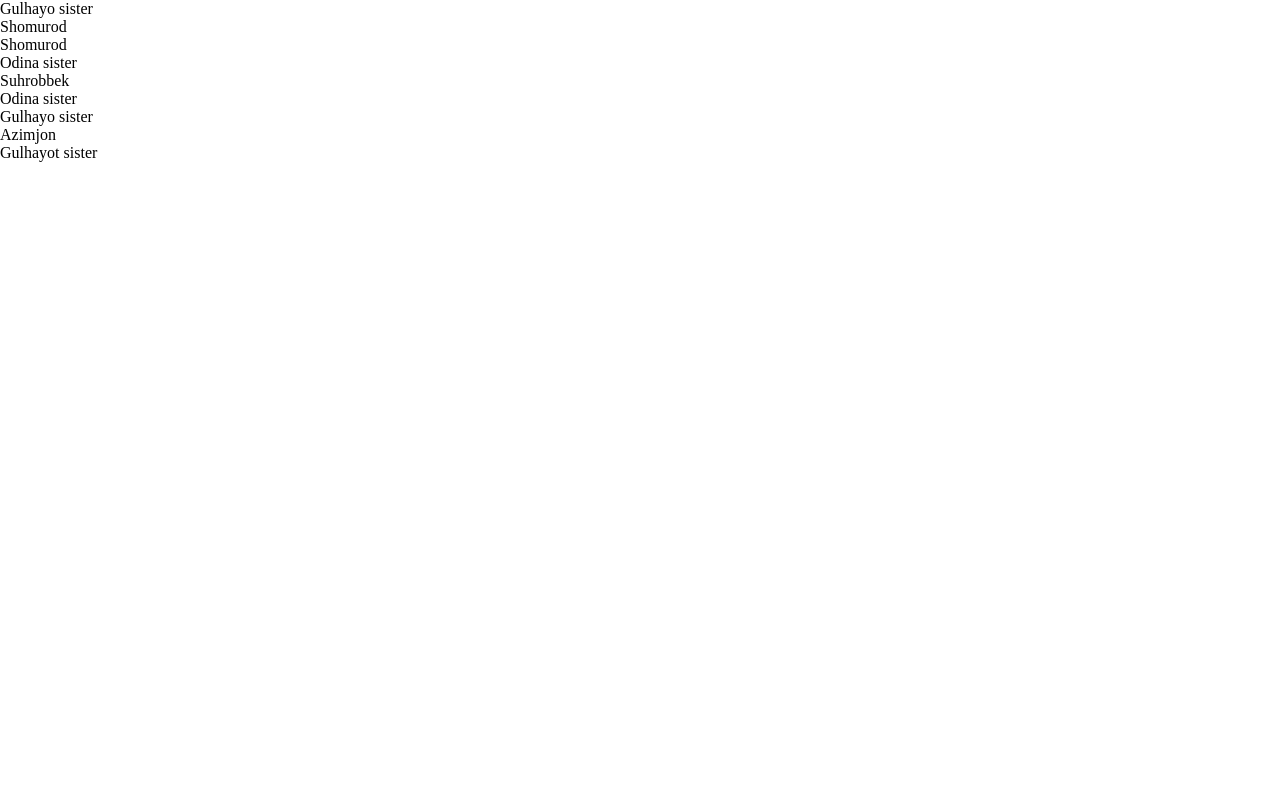
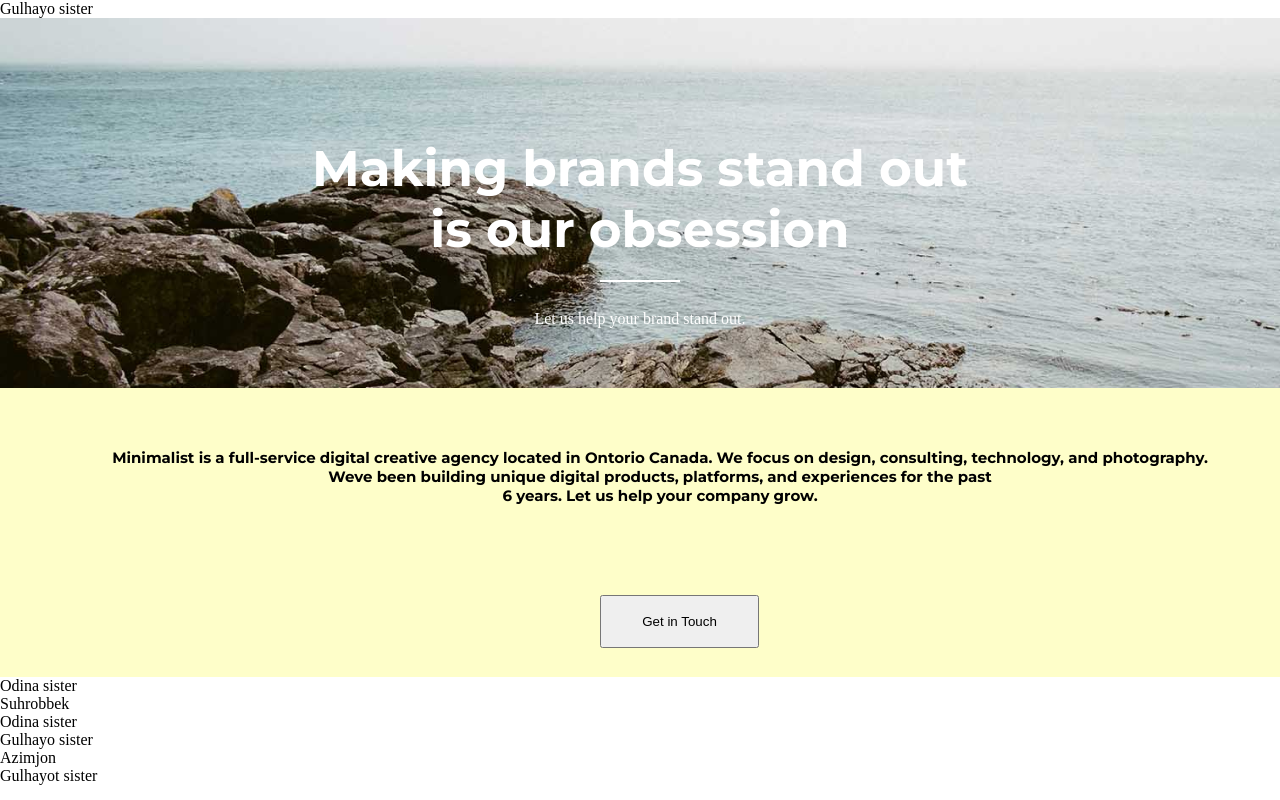
Before and after one commit to azimjonking/Minimal, a plain HTML site: page index.html in a window 1280 px wide. Drawn offline with Linux system fonts and the light colour scheme.

Commit message:
home section is done

```diff
--- a/index.html
+++ b/index.html
@@ -1,5 +1,6 @@
 <!DOCTYPE html>
 <html lang="en">
+
 <head>
   <meta charset="UTF-8">
   <meta http-equiv="X-UA-Compatible" content="IE=edge">
@@ -8,17 +9,37 @@
   <link rel="stylesheet" href="style.css">
 
   <!-- fontawesome cdn link -->
-  <link rel="stylesheet" href="https://cdnjs.cloudflare.com/ajax/libs/font-awesome/6.6.0/css/all.min.css" integrity="sha512-Kc323vGBEqzTmouAECnVceyQqyqdsSiqLQISBL29aUW4U/M7pSPA/gEUZQqv1cwx4OnYxTxve5UMg5GT6L4JJg==" crossorigin="anonymous" referrerpolicy="no-referrer" />
+  <link rel="stylesheet" href="https://cdnjs.cloudflare.com/ajax/libs/font-awesome/6.6.0/css/all.min.css"
+    integrity="sha512-Kc323vGBEqzTmouAECnVceyQqyqdsSiqLQISBL29aUW4U/M7pSPA/gEUZQqv1cwx4OnYxTxve5UMg5GT6L4JJg=="
+    crossorigin="anonymous" referrerpolicy="no-referrer" />
 
   <title>Minimal</title>
 
 </head>
+
 <body>
   <div class="wrapper">
     <header>Gulhayo sister</header>
     <main>
-      <section class="main">Shomurod</section>
-      <section class="about">Shomurod</section>
+
+      <!-- main section start -->
+      <section class="main">
+        <div class="box">
+          <h1>Making brands stand out <br>is our obsession</h1>
+          <img src="./Rectangle.png" alt="">
+          <p>Let us help your brand stand out.</p>
+        </div>
+      </section>
+      <!-- main section end -->
+
+      <section class="about">
+        <div class="box2">
+          <h1>Minimalist is a full-service digital creative agency located in Ontorio Canada. We focus on design,
+            consulting, technology, and photography. <br> Weve been building unique digital products, platforms, and
+            experiences for the past <br>6 years. Let us help your company grow.</h1>
+          <button>Get in Touch</button>
+        </div>
+      </section>
       <section class="brands">Odina sister</section>
       <section class="projects">Suhrobbek</section>
       <section class="team">Odina sister</section>
@@ -28,4 +49,5 @@
     <footer>Gulhayot sister</footer>
   </div>
 </body>
+
 </html>
--- a/style.css
+++ b/style.css
@@ -11,3 +11,73 @@
   min-height: 100dvh;
   background: #ffffff;
 }
+
+.main {
+  background-image: url(./IMAGE\ \(3\).png);
+  width: 100%;
+  gap: 0px;
+  opacity: 0px;
+  padding: 60px 250px;
+
+}
+
+.main .box {
+  width: 100%;
+  display: flex;
+  flex-direction: column;
+  align-items: center;
+}
+
+.main .box img {
+  margin-top: 20px;
+}
+
+.main .box h1 {
+  padding-top: 60px;
+  display: flex;
+  align-items: center;
+  justify-content: center;
+  text-align: center;
+  color: white;
+  font-size: 50px;
+  font-family: 'Montserrat', sans-serif;
+
+}
+
+
+.main .box p {
+  text-align: center;
+  color: white;
+  padding-top: 28px;
+}
+
+.about .box2{
+  width: 100%;
+  height: 289px;
+  gap: 0px;
+  opacity: 0px;
+  background: #FEFEC9;
+
+}
+.about .box2 h1{
+  padding-top: 60px;
+  padding-left: 40px;
+  display: flex;
+  align-items: center;
+  justify-content: center;
+  text-align: center;
+  color: black;
+  font-size: 15px;
+  font-family: Montserrat;
+}
+.about .box2 button{
+  width: 159px;
+  height: 53px;
+  margin-left: 600px;
+  margin-top: 90px;
+  top: 115px;
+  left: 391px;
+  gap: 0px;
+  opacity: 0px;
+
+}
```
Also changed, not shown: IMAGE (3).png (added), Rectangle.png (added).
